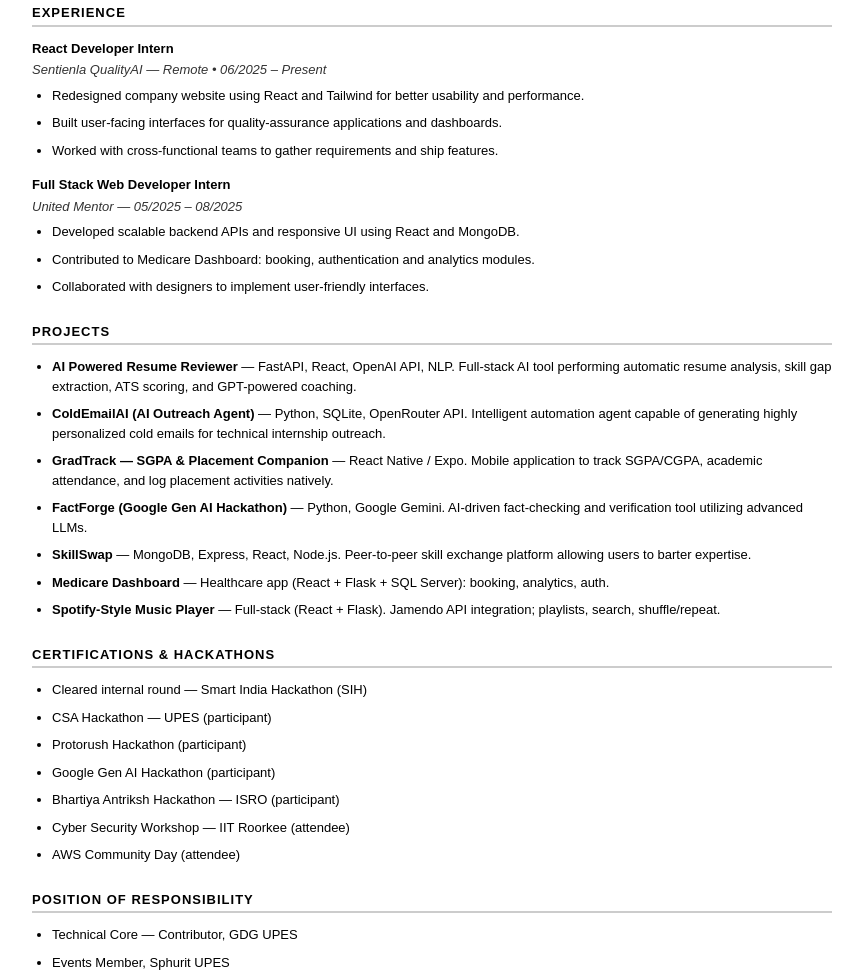
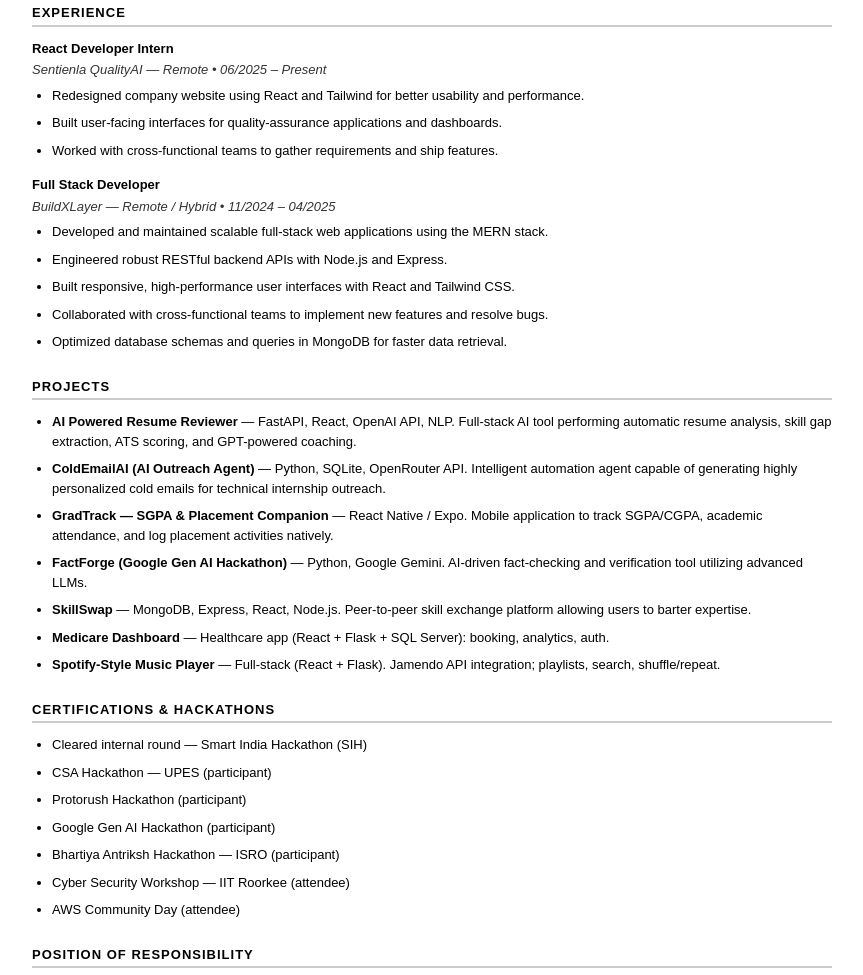
Before and after one commit to Ojas2095/My-Portfolio, a website: page Resume_Ojaswee_Upadhyay.html in a window 1280 px wide. Shown: the part 1008-1983 px from the top of the page, without its empty margins (208-1071 px from the left). Drawn offline with Linux system fonts and the light colour scheme.

Commit message:
Update internship details and PDF margins

```diff
--- a/Resume_Ojaswee_Upadhyay.html
+++ b/Resume_Ojaswee_Upadhyay.html
@@ -204,12 +204,14 @@
         </div>
 
         <div class="experience-block">
-            <div class="experience-title">Full Stack Web Developer Intern</div>
-            <div class="experience-subtitle">United Mentor — 05/2025 – 08/2025</div>
+            <div class="experience-title">Full Stack Developer</div>
+            <div class="experience-subtitle">BuildXLayer — Remote / Hybrid &bull; 11/2024 – 04/2025</div>
             <ul>
-                <li>Developed scalable backend APIs and responsive UI using React and MongoDB.</li>
-                <li>Contributed to Medicare Dashboard: booking, authentication and analytics modules.</li>
-                <li>Collaborated with designers to implement user-friendly interfaces.</li>
+                <li>Developed and maintained scalable full-stack web applications using the MERN stack.</li>
+                <li>Engineered robust RESTful backend APIs with Node.js and Express.</li>
+                <li>Built responsive, high-performance user interfaces with React and Tailwind CSS.</li>
+                <li>Collaborated with cross-functional teams to implement new features and resolve bugs.</li>
+                <li>Optimized database schemas and queries in MongoDB for faster data retrieval.</li>
             </ul>
         </div>
     </section>
```
Also changed, not shown: generate_pdf.js (+4 -4 lines), 1 other file.
